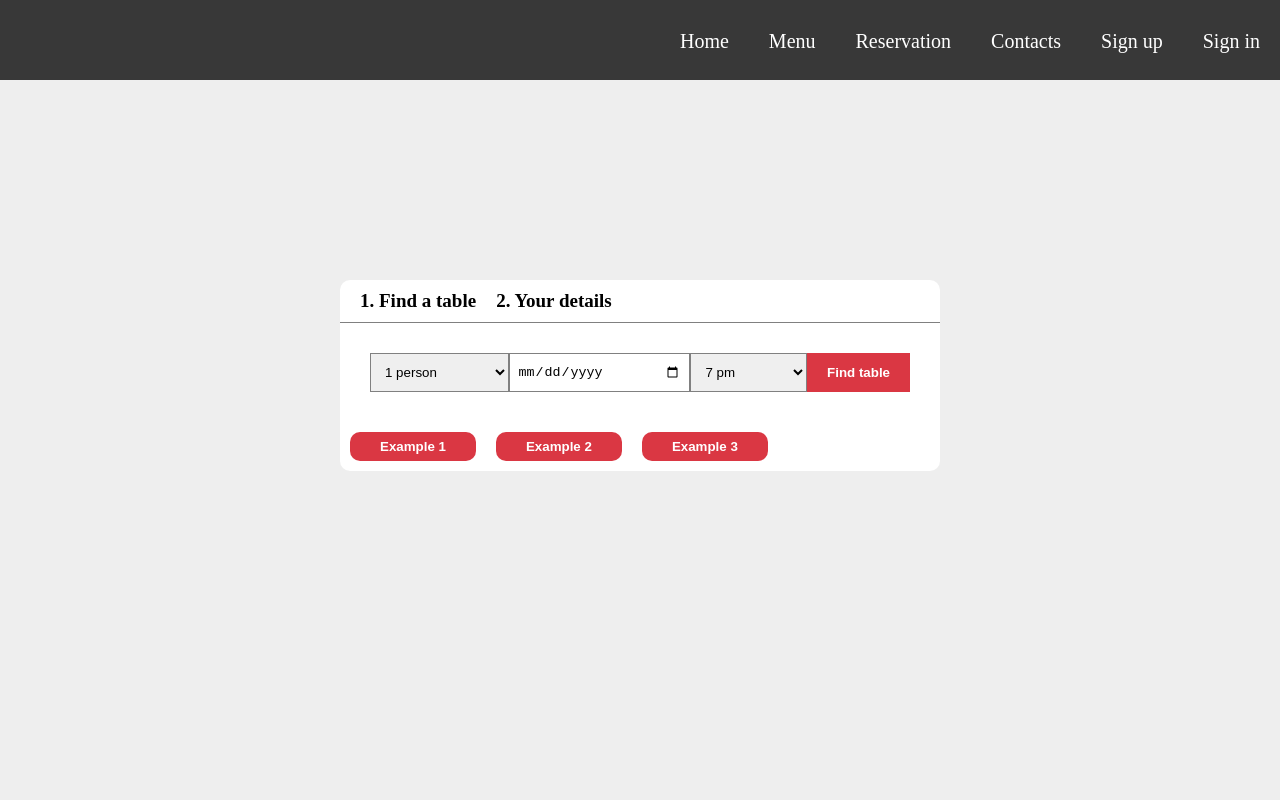
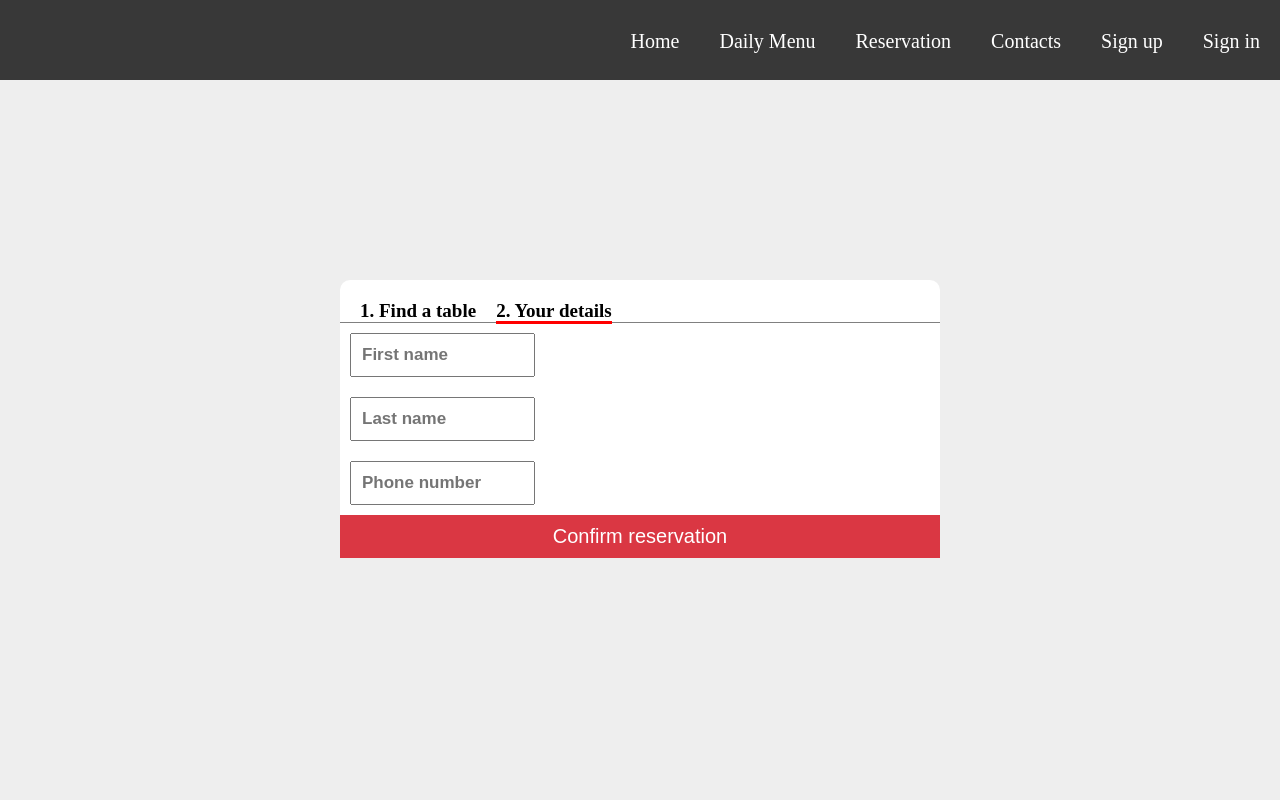
Before and after one commit to EmanuilM/Tasty, a React (Create React App) app in the folder client/: page /reservation/details in a window 1280 px wide. Shown: the top 800 px of the page. Built offline with nearby package versions, Linux system fonts and the light colour scheme; a web font is replaced by a local one.

Commit message:
update reservation page

```diff
--- a/client/src/App.js
+++ b/client/src/App.js
@@ -3,7 +3,7 @@ import Header from './components/Header/Header';
 import HomePage from './components/HomePage/HomePage';
 import Register from './components/Register/Register';
 import Login from './components/Login/Login';
-import Menu from './components/Menu/Menu';
+import DailyMenu from './components/DailyMenu/Menu';
 import Reservation from './components/Reservation/Reservation';
 import Footer from './components/Footer/Footer';
 import { Route, Switch } from 'react-router-dom';
@@ -16,8 +16,8 @@ function App() {
         <Route path="/" component={HomePage}  exact />
         <Route path="/sign-up" component={Register} />
         <Route path="/sign-in" component={Login} />
-        <Route path="/menu" component={Menu} />
-        <Route path="/reservation" component={Reservation} />
+        <Route path="/daily-menu" component={DailyMenu} />
+        <Route path="/reservation/:page" component={Reservation} />
       </Switch>
       <Footer />
     </div>
--- a/client/src/components/Menu/Menu.js
+++ b/client/src/components/DailyMenu/Menu.js
@@ -4,7 +4,7 @@ import image2 from '../../assets/menuImages/menuAside2.jpg';
 import image3 from '../../assets/menuImages/menuAside3.jpg';
 import MenuListItem from './MenuListItems/MenuListItem';
 
-const Menu = () => {
+const DailyMenu = () => {
     return (
         <main>
             <section className="menu-page-wrapper">
@@ -81,4 +81,4 @@ const Menu = () => {
     )
 }
 
-export default Menu;
+export default DailyMenu;
--- a/client/src/components/Header/Header.js
+++ b/client/src/components/Header/Header.js
@@ -18,10 +18,10 @@ const Header = () => {
                         <Link to="/">Home</Link>
                     </li>
                     <li>
-                        <Link to="/menu">Menu</Link>
+                        <Link to="/daily-menu">Daily Menu</Link>
                     </li>
                     <li>
-                        <Link to="/reservation">Reservation</Link>
+                        <Link to="/reservation/make">Reservation</Link>
                     </li>
                     <li>
                         <a href="#">Contacts</a>
--- /dev/null
+++ b/client/src/components/Reservation/MakeReservation/MakeReservation.css
@@ -0,0 +1,46 @@
+.reservation-select-menu {
+    margin: 30px;
+    display: flex;
+    flex-wrap: wrap;
+
+}
+
+.reservation-select {
+    padding: 10px;
+    border: 1px solid gray;
+    flex-grow: 1;
+}
+
+.reservation-date {
+    padding: 8px;
+    border: 1px solid gray;
+    flex-grow: 1;
+}
+
+
+.find-table-btn {
+    padding: 10px 20px;
+    background: rgb(218, 55, 67);
+    color: white;
+    font-weight: bold;
+    border: none;
+}
+
+.find-table-btn:hover {
+    background: #931B23;
+}
+
+
+.free-reservation-btn {
+    margin: 10px;
+    background: rgb(218, 55, 67);
+    padding: 7px 30px;
+    border-radius: 10px;
+    font-weight: bold;
+    color: white;
+    border: none;
+}
+
+.free-reservation-btn:hover {
+    background: #931B23;
+}
--- /dev/null
+++ b/client/src/components/Reservation/MakeReservation/MakeReservation.js
@@ -0,0 +1,43 @@
+import './MakeReservation.css';
+import { Link } from 'react-router-dom';
+import { Fragment } from 'react';
+
+const MakeReservation = () => {
+    return (
+        <Fragment>
+            <article className="reservation-select-menu">
+
+                <select className="reservation-select">
+                    <option>1 person</option>
+                    <option>2 people</option>
+                    <option>3 people</option>
+                </select>
+
+                <input type="date" className="reservation-date" />
+
+                <select className="reservation-select">
+                    <option>7 pm</option>
+                    <option>8 pm </option>
+                    <option>9 pm</option>
+                </select>
+
+
+                <button className="find-table-btn">Find table</button>
+            </article>
+
+            <article className="reservation-free-tables">
+                <Link to="details">
+                    <button className="free-reservation-btn">Example 1</button>
+                </Link>
+                <Link to="details">
+                    <button className="free-reservation-btn">Example 2</button>
+                </Link>
+                <Link to="details">
+                    <button className="free-reservation-btn">Example 3</button>
+                </Link>
+            </article>
+        </Fragment>
+    )
+}
+
+export default MakeReservation;
--- a/client/src/components/Reservation/Reservation.css
+++ b/client/src/components/Reservation/Reservation.css
@@ -1,7 +1,6 @@
 .reservation-page-wrapper {
     height: 90vh;
 }
-
 
 .reservation-page-content {
     background: white;
@@ -11,89 +10,31 @@
 }
 
 .navigation-headings {
+    display: flex;
+    align-items: center;
     border-bottom: 1px solid gray;
-    padding: 10px;
+    padding: 10px 10px 0px 10px;
 }
 
-.navigation-headings span {
-    margin: 10px;
+
+.navigation-headings a {
+    color: black;
+    text-decoration: none;
+    position: relative;
+    margin: 10px 10px 0px 10px;
     font-size: 19px;
     font-weight: bold;
 }
 
-.reservation-select-menu {
-    margin: 30px;
-    display: flex;
-    flex-wrap: wrap;
-
+.current::after {
+    content: '';
+    width: 100%;
+    height: 10px;
+    position: absolute;
+    border-bottom: 3px solid red;
+    top: 50%;
+    left: 0;
 }
-
-.reservation-date {
-    padding: 8px;
-    border: 1px solid gray;
-    flex-grow: 1;
-}
-
-.reservation-select {
-    padding: 10px;
-    border: 1px solid gray;
-    flex-grow: 1;
-}
-
-.find-table-btn {
-    padding: 10px 20px;
-    background: rgb(218, 55, 67);
-    color: white;
-    font-weight: bold;
-    border: none;
-}
-
-.find-table-btn:hover {
-    background: #931B23;
-}
-
-.free-reservation-btn {
-    margin: 10px;
-    background: rgb(218, 55, 67);
-    padding: 7px 30px;
-    border-radius: 10px;
-    font-weight: bold;
-    color: white;
-    border: none;
-}
-
-.free-reservation-btn:hover {
-    background: #931B23;
-}
-
-
-
-.reservation-details-wrapper form {
-    display: flex;
-    flex-direction: column;
-    justify-content: center;
-}
-
-.reservation-details-wrapper form input {
-  width: 161px;
-  padding: 10px;
-  margin: 10px;
-  font-size: 17px;
-  font-weight: bold;
-}
-
-.confirm-reservation-btn {
-    background: rgb(218, 55, 67);
-    color: white;
-    padding: 10px 40px;
-    font-size: 20px;
-    border: none;
-
-}
-.confirm-reservation-btn:hover {
-    background: #931B23;
-}
-
 
 
 @media screen and (max-width:500px) {
--- a/client/src/components/Reservation/Reservation.js
+++ b/client/src/components/Reservation/Reservation.js
@@ -1,48 +1,22 @@
 import './Reservation.css';
-import { useState } from 'react';
+import { Route, NavLink } from 'react-router-dom';
+import MakeReservation from './MakeReservation/MakeReservation';
+import ReservationDetails from './ReservationDetails/ReservationDetails';
+
 
 const Reservation = () => {
-    const [view , setView] = useState('find-table');
-    const changeView = () => {
-        setView('your-details');
-    }
-    console.log(view)
-    if(view === 'find-table') {
 
     return (
         <main>
             <section className="reservation-page-wrapper">
                 <article className="reservation-page-content">
                     <div className="navigation-headings">
-                        <span>1. Find a table</span>
-                        <span>2. Your details</span>
+                        <NavLink activeClassName="current" exact to="/reservation/make">1. Find a table</NavLink>
+                        <NavLink activeClassName="current" exact to="/reservation/details">2. Your details</NavLink>
                     </div>
-                    <article className="reservation-select-menu">
 
-                        <select className="reservation-select">
-                            <option>1 person</option>
-                            <option>2 people</option>
-                            <option>3 people</option>
-                        </select>
-
-                        <input type="date" className="reservation-date" />
-
-                        <select className="reservation-select">
-                            <option>7 pm</option>
-                            <option>8 pm </option>
-                            <option>9 pm</option>
-                        </select>
-
-
-                        <button className="find-table-btn">Find table</button>
-                    </article>
-
-                    <article className="reservation-free-tables">
-                        <button className="free-reservation-btn" onClick={() => changeView()}>Example 1</button>
-                        <button className="free-reservation-btn">Example 2</button>
-                        <button className="free-reservation-btn">Example 3</button>
-
-                    </article>
+                    <Route path="/reservation/make" component={MakeReservation} />
+                    <Route path="/reservation/details" component={ReservationDetails} />
 
                 </article>
 
@@ -51,31 +25,6 @@ const Reservation = () => {
             </section>
         </main>
     )
-    }else {
-        return (
-            <main>
-            <section className="reservation-page-wrapper">
-                <article className="reservation-page-content">
-                    <div className="navigation-headings">
-                        <span>1. Find a table</span>
-                        <span>2. Your details</span>
-                    </div>
-
-
-                    <article className="reservation-details-wrapper">
-                        <form>
-                            <input type="text" placeholder="First name" />
-                            <input type="text" placeholder="Last name" />
-                            <input type="text" placeholder="Phone number" />
-                            <button className="confirm-reservation-btn">Confirm reservation</button>
-                        </form>
-
-                    </article>
-                </article>
-            </section>
-        </main>
-        )
-    }
 }
 
 export default Reservation;
--- /dev/null
+++ b/client/src/components/Reservation/ReservationDetails/ReservationDetails.css
@@ -0,0 +1,25 @@
+.reservation-details-wrapper form {
+    display: flex;
+    flex-direction: column;
+    justify-content: center;
+}
+
+.reservation-details-wrapper form input {
+  width: 161px;
+  padding: 10px;
+  margin: 10px;
+  font-size: 17px;
+  font-weight: bold;
+}
+
+.confirm-reservation-btn {
+    background: rgb(218, 55, 67);
+    color: white;
+    padding: 10px 40px;
+    font-size: 20px;
+    border: none;
+
+}
+.confirm-reservation-btn:hover {
+    background: #931B23;
+}
--- /dev/null
+++ b/client/src/components/Reservation/ReservationDetails/ReservationDetails.js
@@ -0,0 +1,18 @@
+import './ReservationDetails.css';
+
+const ReservationDetails = () => {
+    return (
+        <article className="reservation-details-wrapper">
+            <form>
+                <input type="text" placeholder="First name" />
+                <input type="text" placeholder="Last name" />
+                <input type="text" placeholder="Phone number" />
+                <button className="confirm-reservation-btn">Confirm reservation</button>
+            </form>
+
+        </article>
+    )
+}
+
+
+export default ReservationDetails;
```
Also changed, not shown: client/src/components/DailyMenu/Menu.css (renamed from client/src/components/Menu/Menu.css), client/src/components/DailyMenu/MenuListItems/MenuListItem.css (renamed from client/src/components/Menu/MenuListItems/MenuListItem.css), client/src/components/DailyMenu/MenuListItems/MenuListItem.js (renamed from client/src/components/Menu/MenuListItems/MenuListItem.js).
